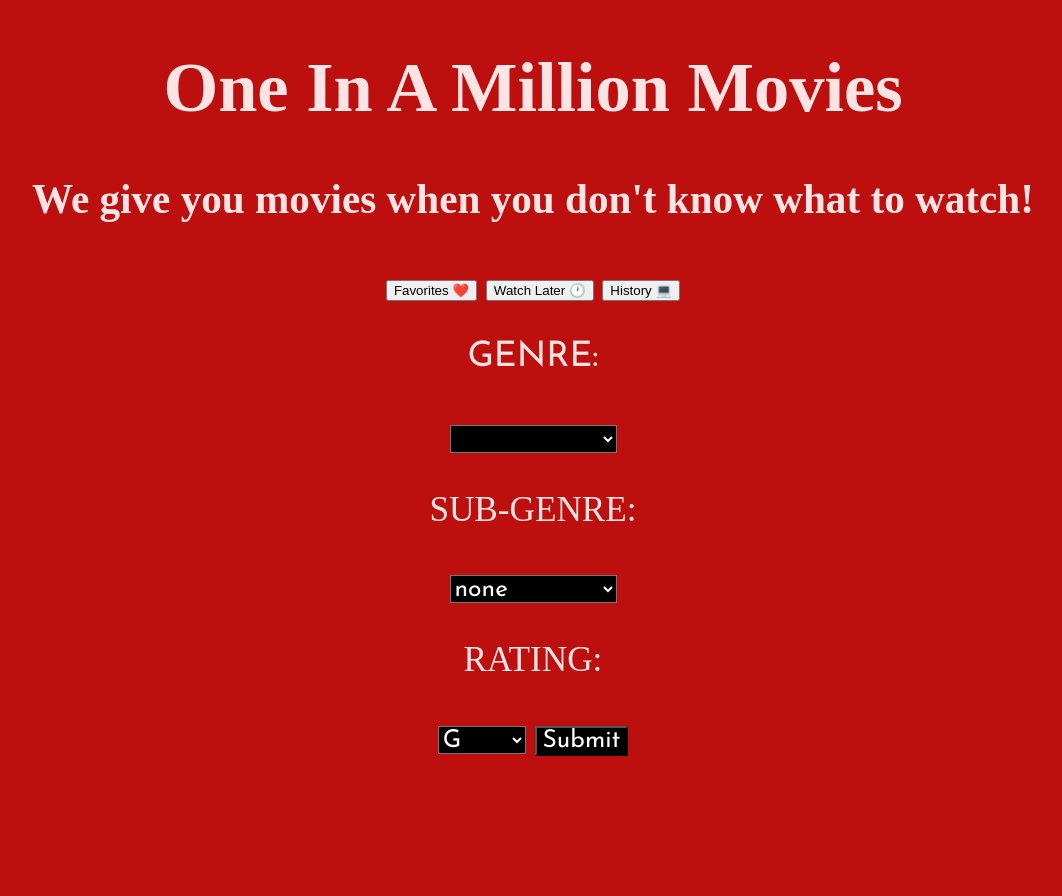
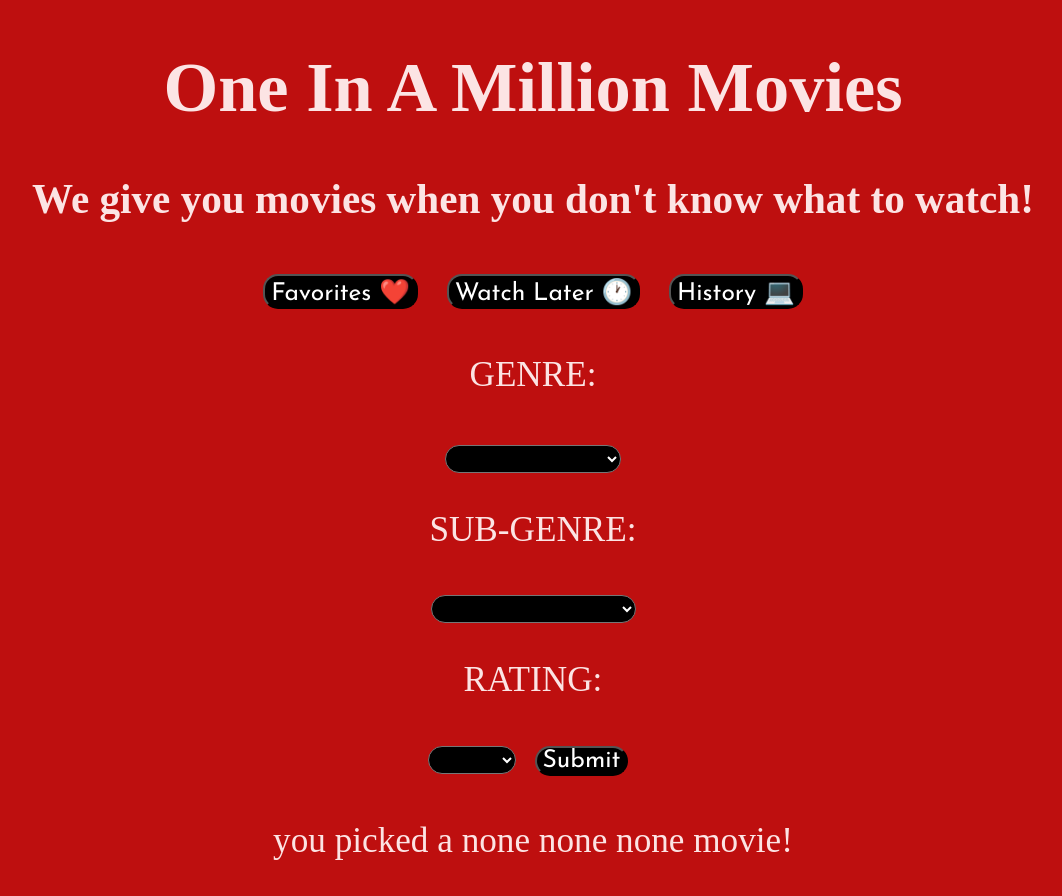
Before and after one commit to lenakennedy21/One-In-A-Million, a plain HTML site: page index.html in a window 1280 px wide. Both pictures are taken after a click on the input 688 px from the left and 740 px from the top of the page. Shown: the whole page, without its empty margins (107-1169 px from the left). Before the commit the page ends 800 px from the top, so only its background shows below. Drawn offline with nearby package versions, Linux system fonts and the light colour scheme.

Commit message:
title page

```diff
--- a/index.html
+++ b/index.html
@@ -7,40 +7,63 @@
     <title></title>
   </head>
   <body>
+    <div class="headers">
     <h1>One In A Million Movies</h1>
     <h3>We give you movies when you don't know what to watch!</h3>
+    </div>
     <div class="divOne">
-      <input type="submit" value="Favorites ❤️"></input>
-      <input type="submit" value="Watch Later 🕐">
-      <input type="submit" value="History 💻">
+      <input class="go" type="submit" value="Favorites ❤️"></input>
+      <input class="go" type="submit" value="Watch Later 🕐">
+      <input class="go" type="submit" value="History 💻">
     </div>
     <section>
     <p class="GENRE"> GENRE: </p>
     <select class="drop-down" value="genre">
-  <option value="none"></option>
+      <option value="none">none</option>
+      <option value="action">action</option>
+      <option value="mystery">mystery</option>
+      <option value="drama">drama</option>
+      <option value="fantasy">fantasy</option>
+      <option value="science fiction">science fiction</option>
+      <option value="animation">animation</option>
+      <option value="anime">anime</option>
       <option value="horror">horror</option>
-  <option value="rom-com">rom-com</option>
+      <option value="romantic">romantic</option>
       <option value="documentary">documentary</option>
+      <option value="historical">historical</option>
       <option value="comedy">comedy</option>
+      <option value="crime">crime</option>
     </select>
     <p class="SUB-GENRE"> SUB-GENRE: </p>
-    <select class="drop-down" value="sub-genre">
+    <select class="drop-down-two" value="sub-genre">
       <option value="none">none</option>
+      <option value="superhero">superhero</option>
+      <option value="western">western</option>
+      <option value="thriller">thriller</option>
+      <option value="spy">spy</option>
+      <option value="whodunnit">whodunnit</option>
       <option value="horror">horror</option>
+      <option value="apocaliptic">apocalyptic</option>
       <option value="rom-com">rom-com</option>
-  <option value="documentary">documentary</option>
+      <option value="chick-flick">chick-flick</option>
+      <option value="drama">drama</option>
+      <option value="alteritive-history">alternate-history</option>
+      <option value="period">period</option>
       <option value="comedy">comedy</option>
+      <option value="claymation">claymation</option>
     </select>
     <p class="RATING"> RATING: </p>
-    <select class="drop-down" value="rating">
+    <select class="drop-down-three" value="rating">
+      <option value="none">none</option>
       <option value="G">G</option>
       <option value="PG">PG</option>
       <option value="PG-13">PG-13</option>
       <option value="R">R</option>
       <option value="NC-17">NC-17</option>
     </select>
-    <input class="go" type="submit" value:"go!">
+    <input class="submit" type="submit" value:"go!">
   </section>
+  <p class="acceptinformation"></p>
     <script src="https://ajax.googleapis.com/ajax/libs/jquery/2.1.3/jquery.min.js"></script>
     <script type="text/javascript" src="main.js"></script>
   </body>
--- a/main.js
+++ b/main.js
@@ -1 +1,18 @@
-regea
+var button = $('.submit');
+var genre = $('.drop-down');
+var subgenre = $('.drop-down-two');
+var rating = $('.drop-down-three');
+var empty = $('.acceptinformation');
+
+button.on("click", allInformation);
+
+function allInformation() {
+  event.preventDefault();
+  var genre = $('.drop-down').val();
+  var subgenre = $('.drop-down-two').val();
+  var rating = $('.drop-down-three').val();
+  empty.append(`you picked a ${rating} ${genre} ${subgenre} movie!`);
+  $('.drop-down').val("");
+  $('.drop-down-two').val("");
+  $('.drop-down-three').val("");
+}
--- a/styles.css
+++ b/styles.css
@@ -1,26 +1,38 @@
 body{
   text-align: center;
   background-color: #BE0F0F;
-  font-family: Chattagirie;
   font-size:2.2em;
   color: #FCE4E4;
 }
+.headers{
+  font-family: Chattagirie;
+}
 .GENRE{
   padding-bottom: 5px;
-  font-family: Josefin Sans;
 }
-
-.drop-down {
+.drop-down, .drop-down-two, .drop-down-three {
   font-size: .7em;
   background-color:black;
   color:white;
   padding: 0px;
+  border-radius: 15px;
   font-family: Josefin Sans;
 }
 
 .go {
   background-color:black;
+  border-radius:15px;
+  margin:10px;
   color:white;
   font-size: .7em;
   font-family: Josefin Sans;
 }
+
+.submit {
+  background-color:black;
+  border-radius:15px;
+  margin:10px;
+  color:white;
+  font-size: .7em;
+  font-family: Josefin Sans;
+}
```
Lines whose indentation alone changed are shown as unchanged.
